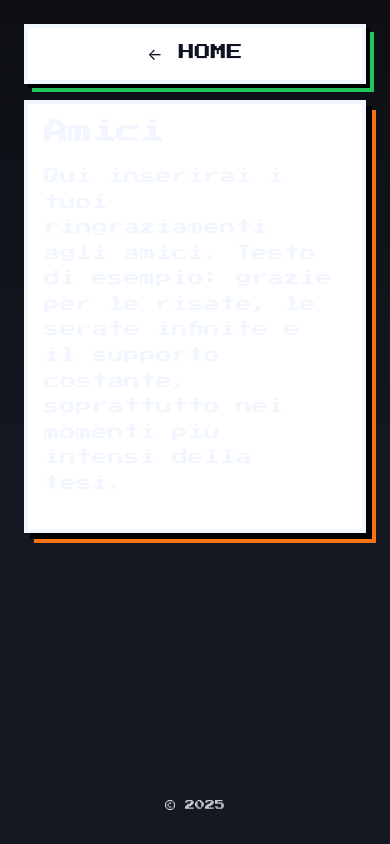
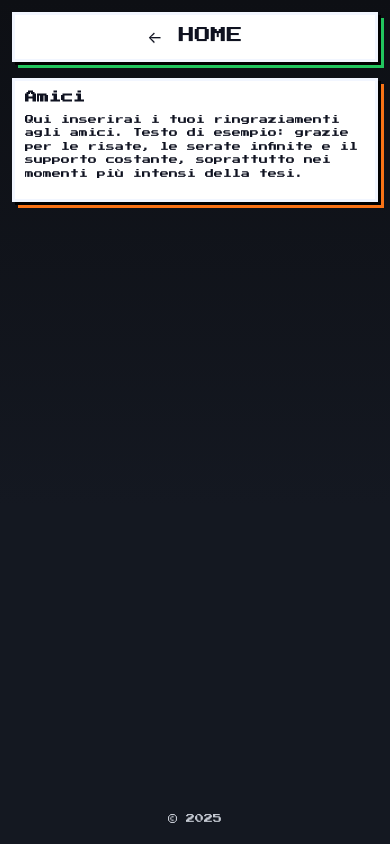
Before and after one commit to Samuelecoccoletti/tesi-ringraziamenti, a plain HTML site: page pages/amici.html in a window 390 px wide. Drawn offline with Linux system fonts and the light colour scheme.

Commit message:
Add files via upload

```diff
--- a/css/styles.css
+++ b/css/styles.css
@@ -153,7 +153,68 @@ body {
   padding: 16px;
   max-width: 760px;
   box-shadow: 6px 6px 0 0 var(--shadow), 10px 10px 0 0 var(--accent-3);
+  color: var(--btn-fg); /* testo scuro per leggibilità */
 }
 
-.card h2 { margin-top: 0; }
-.card p { line-height: 1.6; }
+.card h2 {
+  margin-top: 0;
+  color: var(--btn-fg);
+}
+.card p {
+  line-height: 1.6;
+  color: var(--btn-fg);
+}
+
+/* --- Responsive --- */
+@media (max-width: 720px) {
+  .screen {
+    grid-template-rows: auto auto 1fr;
+    padding: 16px;
+  }
+  .title h1 {
+    font-size: 22px;
+  }
+  .subtitle { font-size: 11px; }
+  .menu {
+    width: 100%;
+    max-width: 420px;
+  }
+  .btn {
+    width: 100%;
+    padding: 14px 18px;
+    box-shadow: 3px 3px 0 0 var(--shadow), 6px 6px 0 0 var(--accent);
+  }
+  .title::after { width: 160px; height: 5px; }
+  .credits { font-size: 9px; }
+}
+
+@media (max-width: 420px) {
+  .title h1 { font-size: 18px; letter-spacing: 1px; }
+  .btn { padding: 12px 14px; border-width: 3px; }
+  .menu { gap: 12px; }
+}
+
+/* Responsive per pagine interne */
+@media (max-width: 720px) {
+  .wrapper {
+    padding: 16px;
+  }
+  .card {
+    padding: 12px;
+    max-width: 100%;
+    box-shadow: 4px 4px 0 0 var(--shadow), 8px 8px 0 0 var(--accent-3);
+  }
+  .card h2 { font-size: 14px; }
+  .card p { font-size: 10px; line-height: 1.5; }
+}
+
+@media (max-width: 420px) {
+  .wrapper { padding: 12px; }
+  .card {
+    padding: 10px;
+    border-width: 3px;
+    box-shadow: 3px 3px 0 0 var(--shadow), 6px 6px 0 0 var(--accent-3);
+  }
+  .card h2 { font-size: 12px; }
+  .card p { font-size: 9px; }
+}
```
Also changed, not shown: pages/amici.html (line endings or trailing spaces), pages/famiglia.html (line endings or trailing spaces), pages/relatore.html (line endings or trailing spaces), 2 other files.
